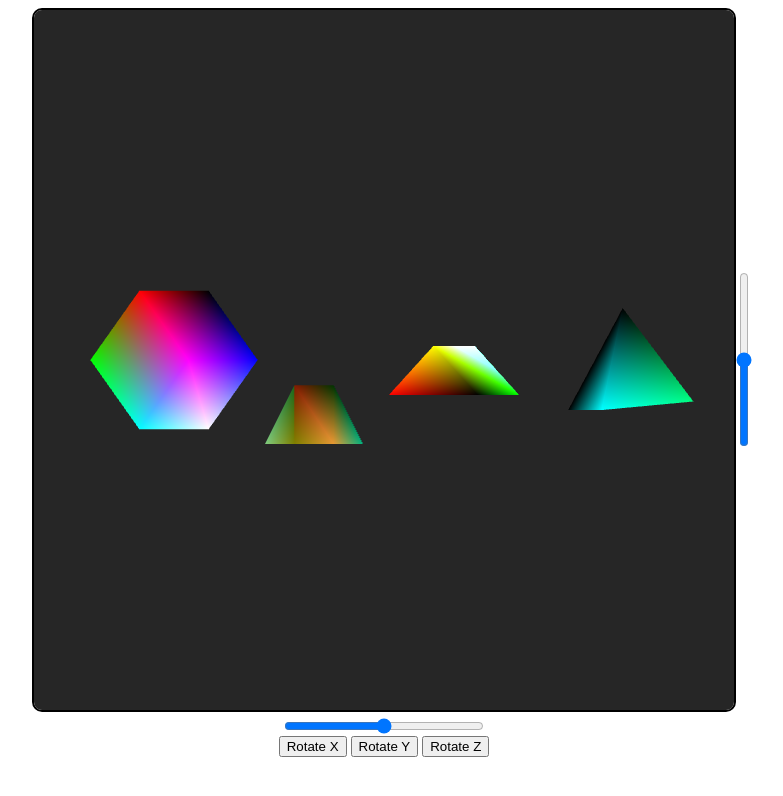
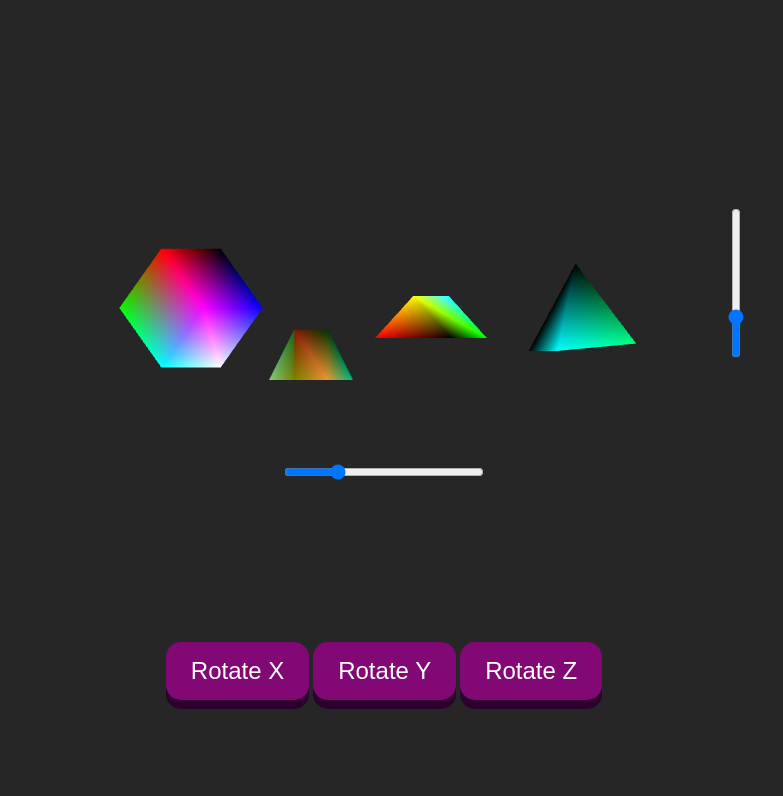
Before and after one commit to Guilherme-Fumagali/WebGL2, a plain HTML site: page index.html in a window 1280 px wide. Shown: the whole page, without its empty margins (256-1039 px from the left). Drawn offline with Linux system fonts and the light colour scheme.

Commit message:
Adicionado .css

```diff
--- a/index.html
+++ b/index.html
@@ -1,6 +1,7 @@
 <!DOCTYPE html>
 <html>
-
+<head>
+    <link rel="stylesheet" type="text/css" href="main.css">
     <script id="vertex-shader" type="x-shader/x-vertex">
         #version 300 es
 
@@ -60,33 +61,23 @@ main()
         <script type="text/javascript" src="./Resources/MVnew.js"></script>
         <script type="text/javascript" src="./Resources/m4.js"></script>
         <script type="text/javascript" src="index.js"></script>
-
+</head>
 
 <body>
     <div style="display: flex; flex-direction: column; align-items: center;">
         <div>
-            <canvas style="border: 2px solid black; border-radius: 10px;" id="gl-canvas" width="700" height="700">
+            <canvas id="gl-canvas" width="600" height="600">
                 Oops ... your browser doesn't support the HTML5 canvas element
             </canvas>
-
+            <input class="rollv" type="range" min="1" max="720" value="180" class="slider" id="cameraX" orient="vertical">
         </div>
 
-        <input style="width: 200px; position: relative;" type="range" min="1" max="360" value="180" class="slider" id="cameraY">
-        <input style="
-            writing-mode: bt-lr;
-            -webkit-appearance: slider-vertical;
-            width: 8px;
-            height: 175px;
-            padding: 0 5px;
-            position: absolute;
-            top: 270px;
-            right: 21%;
-            max-height: 200;"
-            type="range" min="1" max="360" value="180" class="slider" id="cameraX" orient="vertical">
+        <input class ="rollh" type="range" min="1" max="720" value="180" class="slider" id="cameraY">
+
         <div>
-            <button style="max-width: 100px;" id= "xButton">Rotate X</button>
-            <button style="max-width: 100px;" id= "yButton">Rotate Y</button>
-            <button style="max-width: 100px;" id= "zButton">Rotate Z</button>
+            <button class="btn" id= "xButton">Rotate X</button>
+            <button class ="btn" id= "yButton">Rotate Y</button>
+            <button class = "btn" id= "zButton">Rotate Z</button>
         </div>
     </div>
 </body>
--- /dev/null
+++ b/main.css
@@ -0,0 +1,40 @@
+.rollv{
+    writing-mode: bt-lr;
+    -webkit-appearance: slider-vertical;
+    width: 8px;
+    height: 150px;
+    padding: 0 5px;
+    top: -250px;
+    right: -50px;
+    position: relative;
+
+}
+.rollh{
+    width: 200px; position: relative;
+    top: -150px;
+}
+.btn{
+    margin-top: 10px;
+    display: inline-block;
+    padding: 15px 25px;
+    font-size: 24px;
+    cursor: pointer;
+    text-align: center;
+    text-decoration: none;
+    outline: none;
+    color: #fff;
+    background-color: #820875;
+    border: none;
+    border-radius: 15px;
+    box-shadow: 0 9px rgb(45, 1, 45);
+}
+.btn:hover {background-color: #6d066d}
+.btn:active {
+    background-color: #43043a;
+    box-shadow: 0 5px rgb(71, 3, 41);
+    transform: translateY(4px);
+}
+
+body, html {
+    background-color: #262626;
+}
```
Lines whose indentation alone changed are shown as unchanged.
